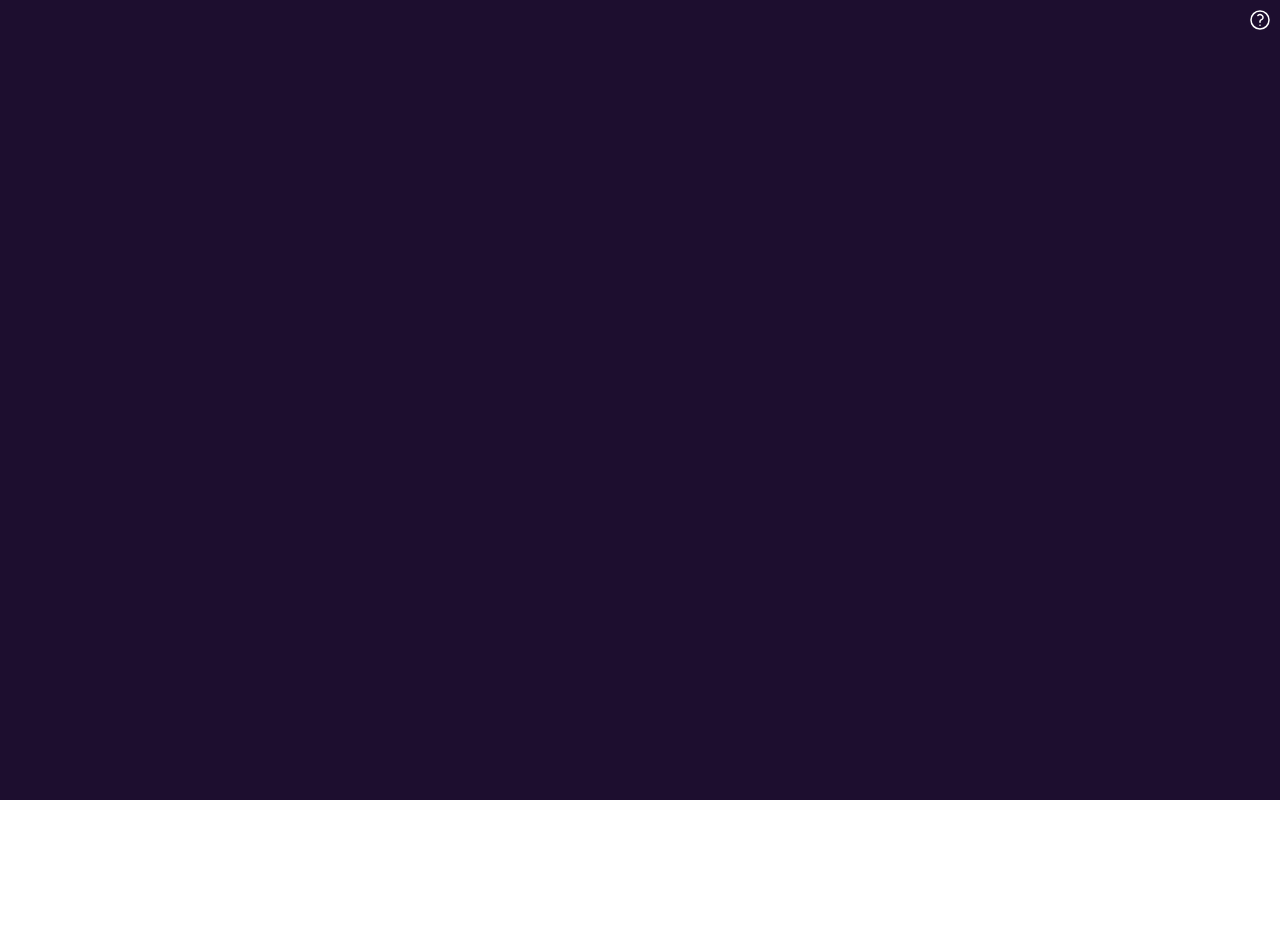
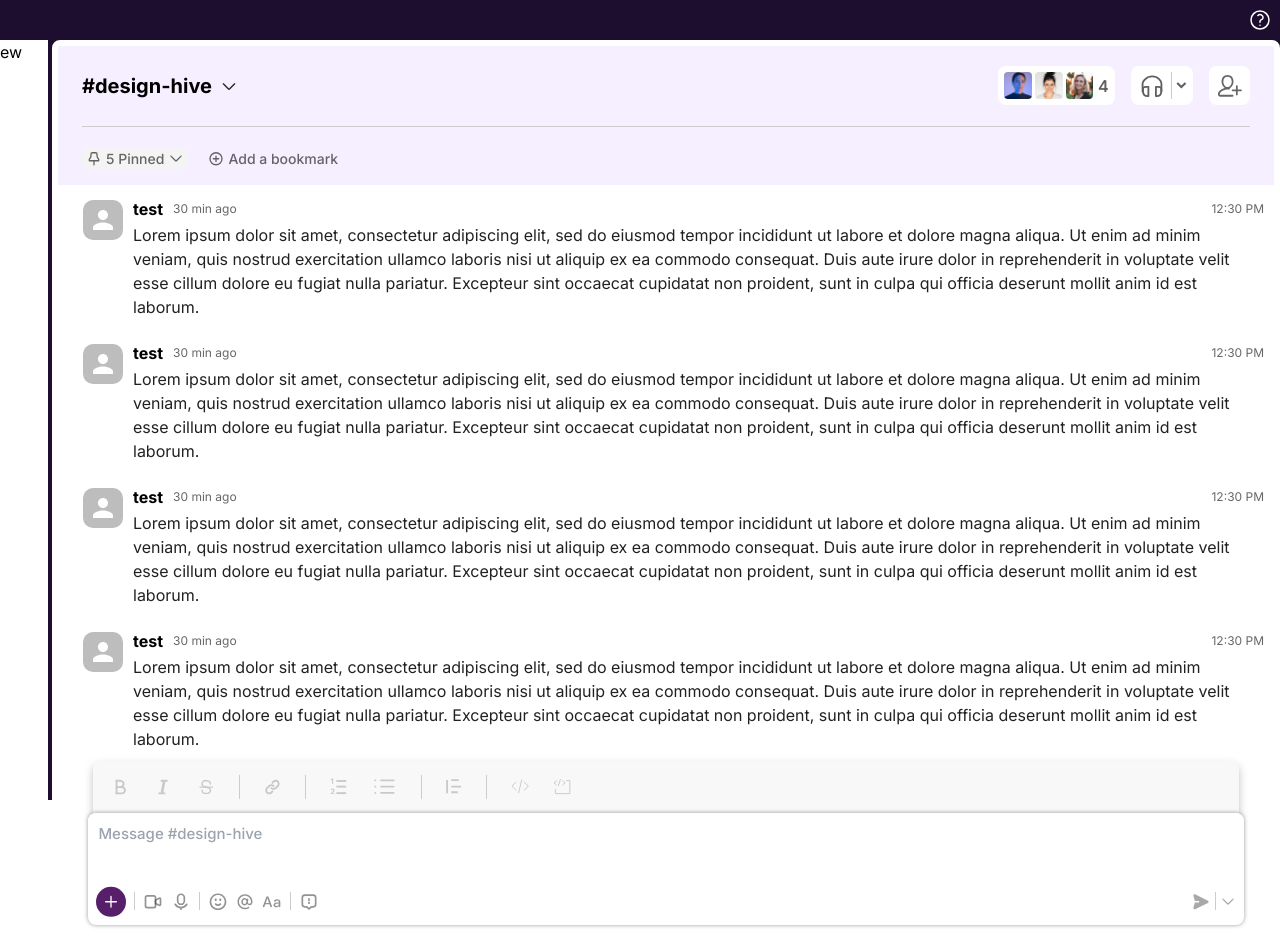
Before and after one commit to opencodeiiita/Hitch-Frontend, a Next.js app: page /workspace/1 in a window 1280 px wide. Before the commit the page ends 800 px from the top, so only its background shows below. Built offline with nearby package versions, Linux system fonts and the light colour scheme.

Commit message:
fix: conversation card

```diff
--- a/src/app/workspace/[id]/page.jsx
+++ b/src/app/workspace/[id]/page.jsx
@@ -1,9 +1,10 @@
 import React from 'react'
+import ConversationCards from "@/components/ConversationCard/ConversationCard";
 
 export default function Page() {
 
     return (
-        <div className='w-screen h-screen bg-background-dark'>
+        <div className='w-screen h-screen bg-background-dark flex flex-col'>
             <nav className='flex justify-between p-2'>
                 <span></span>
                 {/* Enter searchbar here */}
@@ -12,6 +13,12 @@ export default function Page() {
                 </svg>
 
             </nav>
+            <div className='flex space-x-1 grow'>
+                <section className=' w-12 bg-white'>
+                    ew
+                </section>
+                <ConversationCards />
+            </div>
         </div>
     )
 }
--- a/src/components/ConversationCard/ConversationCard.jsx
+++ b/src/components/ConversationCard/ConversationCard.jsx
@@ -91,8 +91,8 @@ const ConversationCards = () => {
 
   return (
     <div
-      className="w-[100%] border-[6px] border-white border bg-white m-auto flex flex-col sm:w-[65%]
-      h-[100vh] rounded-[8px] justify-between overflow-hidden"
+      className="grow border-[6px] border-white bg-white m-auto flex flex-col sm:w-[65%]
+      h-full rounded-[8px] justify-between overflow-hidden"
     >
       <div
         className="max-[732px]:p-[12px_12px_8px_12px] bg-[#F6EFFF] pt-[20px] px-[24px] pb-[16px]
```
